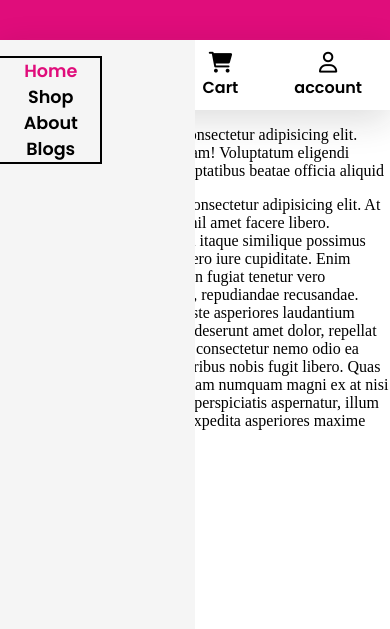
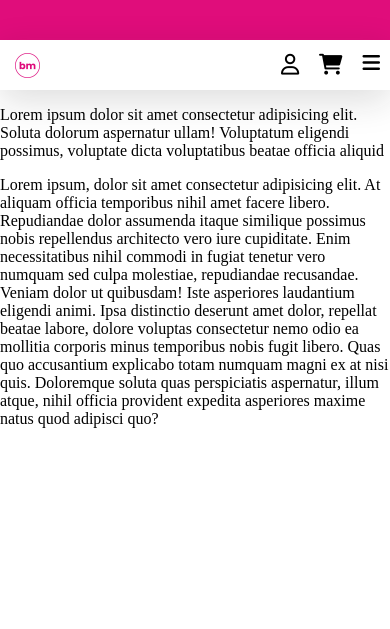
Before and after one commit to Tapabrata-Goswami/babymelon, a PHP site: page /babymelon/index.php in a window 390 px wide. Shown: the top 629 px of the page. After the commit the page ends 428 px from the top, so only its background shows below. Run offline with PHP 8.4, Linux system fonts and the light colour scheme; data that the repository does not hold is empty; some libraries are stand-ins or nearby versions.

Commit message:
responsivnav 480-720 and 0-420

```diff
--- a/header.css
+++ b/header.css
@@ -965,36 +965,250 @@ input[type="radio"] {
 /* Footer Part CSS End */
 
 /* navbar media query for 480-320px */
-.nav-list-mb{
+.nav-list-mb {
     display: none;
 }
-@media only screen and (max-width: 480px){
-    .nav-list{
+
+html {
+    overflow-x: hidden;
+}
+
+body {
+    overflow-x: hidden;
+}
+
+#cli{
+    display: none;
+
+}
+
+@media only screen and (max-width: 480px) {
+    .nav-list {
         display: none;
     }
-    .nav-list-mb{
+    .nav-lists-item {
+        display: inline-block;
+        /* margin: 0 20px; */
+        color: #E00D7B;
+    }
+    .nav-lists-anchor {
+        text-decoration: none;
+        font-family: 'Poppins', sans-serif;
+        font-size: 1rem;
+        font-weight: bold;
+        color: black;
+
+    }
+    #cli{
+        /* border: 2px solid;  */
         display: block;
-        width: 50%;
+        color: black;
+        font-size: 20px;
+
+
+    }
+    .hambar{
+        /* border: 2px solid;  */
+        margin-right: 10px;
+    }
+    .nav-main-header{
+        width: 100%;
+        height: 50px;
+        display: flex;
+        justify-content: space-between;
+
+    }
+    .nav-logo {
+        height: 25px;
+        width: 25px;
+        background-image: url(./bm_logo.jpeg);
+        background-position: center;
+        background-repeat: no-repeat;
+        background-size: cover;
+        float: left;
+        margin: 0px 15px;
+    }
+
+
+    .nav-list-mb {
+        display: block;
+        width: 75%;
         height: 100vh;
-        background: whitesmoke;
         position: absolute;
+        background: rgb(231, 229, 229);
+
         top: 0;
         left: 0;
+        transform: translateX(-100%);
+        transition: all 0.5s linear;
+        visibility: hidden;
+        opacity: 0;
+        pointer-events: none;
+        z-index: 99999;
+        box-shadow: 0px 0px  10px rgb(161, 159, 159);
+        text-align: center;
+        justify-content: baseline;
+        align-items: center;
     }
-    .nav-list-mb ul{
+
+    .nav-list-mb-menu {
         display: flex;
         justify-content: center;
         align-items: center;
-        /* margin: auto;  */
+        margin-top: 60px;
+    }
+
+    .nav-list-mb ul {
+        display: flex;
         flex-direction: column;
-        border: 2px solid;
-        width: 50%;
-        z-index: 99999;
-        margin-left: -40px;
+        justify-content: center;
+        align-items: center;
+        border: none;
+        margin-right: 50px;
+
     }
+
     .nav-list-mb ul li {
+        margin: 10px 0px;
+        text-decoration: none;
         list-style: none;
+    }
+
+    .active {
+        visibility: visible;
+        transform: translateX(0);
+        opacity: 1;
+        pointer-events: auto;
+    }
+
+    .stky {
+        position: fixed;
+        top: 0;
+    }
+
+    .remove-nav-list-mb {
+        position: absolute;
+        top: 15px;
+        right:20px;
+        /* border: 2px solid; */
+    }
+    #remove{
+        font-size: 25px ;
+        /* font-family: 'Roboto';  */
+        font-weight: bold;
+        color: black;
+
+    }
+
+    .bag-bottom-text {
+        display: none;
+    }
+
+    .user-bottom-text {
+        display: none;
+    }
+
+    .account-bag-wish-options {
+       display: flex;
+       justify-content: space-between;
+       /* margin-right: 20px;
+       padding:0px 20px; */
+    }
+
+    .user-account {
+        margin-right: 20px;
+    }
+
+    .user-bag {
+        margin-right: 20px;
+    }
+    .unactive{
+        display: none;
+    }
+
+
+
+}
+
+@media screen and (max-width: 720px) and (min-width: 480px) {
+    .nav-list-mb {
+        display: none;
+    }
+    .nav-lists-item {
+        display: inline-block;
+        /* margin: 0 20px; */
+        color: #E00D7B;
+    }
+
+    .nav-lists-anchor {
+        text-decoration: none;
+        font-family: 'Poppins', sans-serif;
+        font-size: 1rem;
+        font-weight: bold;
+        color: black;
+
+    }
+
+
+
+
+
+    .nav-main-header {
+        width: 100%;
+        height: 60px;
+        display: flex;
+        justify-content: space-between;
+
+    }
+
+    .nav-list {
+
+        width: auto;
+
+        margin-right: 10px;
+    }
+
+    .nav-list ul {
+        display: flex;
+        justify-content: space-between;
+        padding: 0 1px;
+        align-items: center;
+
         margin: 0;
-        padding: 0;
+
+    }
+    .nav-list ul li{
+        margin: 0 10px;
+    }
+    .nav-list ul li a{
+        font-size: 15px;
+    }
+
+    .user-bottom-text {
+        display: none;
+    }
+
+    .bag-bottom-text {
+        display: none;
+    }
+
+    .account-bag-wish-options {
+        display: flex;
+
+        justify-content: space-between;
+        margin: 0 15px;
+    }
+    .user-account{
+        margin: 0 20px;
+    }
+    .nav-logo {
+        height: 30px;
+        width: 30px;
+        background-image: url(./bm_logo.jpeg);
+        background-position: center;
+        background-repeat: no-repeat;
+        background-size: cover;
+        float: left;
+        margin: 0px 20px;
     }
 }
--- a/nav.php
+++ b/nav.php
@@ -41,7 +41,7 @@ if ($base_name == 'index.php') {
     <link rel="stylesheet" href="https://cdnjs.cloudflare.com/ajax/libs/font-awesome/4.7.0/css/font-awesome.min.css">
     <link rel="stylesheet" href="https://cdnjs.cloudflare.com/ajax/libs/font-awesome/6.2.1/css/all.min.css">
     <title><?php echo $page_name; ?></title>
-    <script src="https://kit.fontawesome.com/yourcode.js" crossorigin="anonymous"></script>
+    <!-- <script src="https://kit.fontawesome.com/yourcode.js" crossorigin="anonymous"></script> -->
     <link rel="shortcut icon" href="./bm_logo.jpeg" type="image/x-icon">
     <!-- Header Stylesheet include  -->
     <style>
@@ -70,7 +70,8 @@ if ($base_name == 'index.php') {
 
 
         </div>
-        <div class="nav-list-mb">
+        <div class="nav-list-mb" id="nav-list-mb">
+            <div class="nav-list-mb-menu" >
                 <ul>
                     <li id="home" class="nav-lists-item-mb"> <a class="nav-lists-anchor other-color" href="<?php echo $for_local; ?>">Home</a></li>
                     <li id="shop" class="nav-lists-item-mb"> <a class="nav-lists-anchor" href="shop.php">Shop</a></li>
@@ -81,8 +82,13 @@ if ($base_name == 'index.php') {
 
 
             </div>
+            <div class="remove-nav-list-mb ">
+            <i class="fa-solid fa-xmark" id="remove"></i>
+            </div>
+        </div>
 
         <div class="account-bag-wish-options">
+
             <div class="user-account">
                 <a href="<?php echo htmlspecialchars($account_link); ?>" class="account-bag-wish-anchor">
                     <i class="fa-regular fa-user"></i>
@@ -96,10 +102,19 @@ if ($base_name == 'index.php') {
                 </a>
             </div>
 
+            <div  class="hambar" id="hambar">
+                <i class="fa-solid fa-bars" id="cli"></i>
+
+            </div>
+
         </div>
 
     </nav>
 
+    <script src="https://ajax.googleapis.com/ajax/libs/jquery/3.6.3/jquery.min.js"></script>
 </body>
+<script src="new_head.js"></script>
+
+
 
 </html>
```
Also changed, not shown: header.js (+57 -38 lines). Lines whose indentation alone changed are shown as unchanged.
